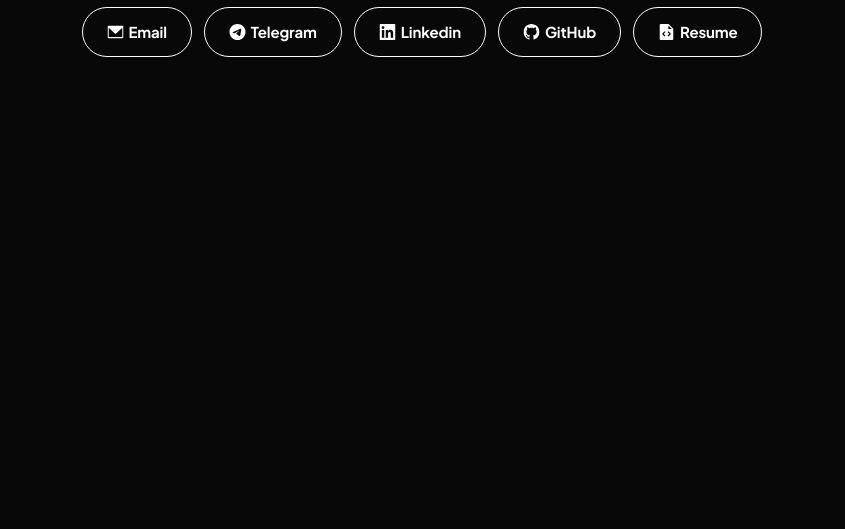
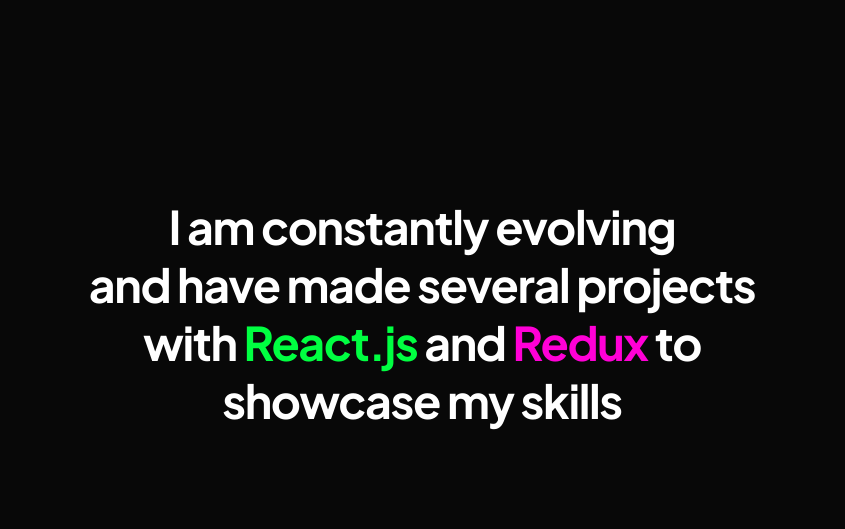
Before and after one commit to iandyone/cv, a plain HTML site: page index.html in a window 1280 px wide. Shown: the part 603-1132 px from the top of the page, without its empty margins (218-1063 px from the left). Before the commit the page ends 820 px from the top, so only its background shows below. Drawn offline with Linux system fonts and the light colour scheme.

Commit message:
summary block

```diff
--- a/index.html
+++ b/index.html
@@ -1,11 +1,13 @@
 <!DOCTYPE html>
 <html lang="en">
+
 <head>
     <meta charset="UTF-8">
     <meta name="viewport" content="width=device-width, initial-scale=1.0">
     <link rel="stylesheet" href="./css/style.css">
     <title>Andrei Bernatski CV</title>
 </head>
+
 <body>
     <main class="wraper">
         <article class="main">
@@ -14,18 +16,27 @@
                     <img src="img/waving_hand.png" alt="waving_hand">
                 </div>
                 <p class="main__text">Hey! I’m Andrei Bernatski<br>I’m a Front-end Developer 🛠️.<br><span>I am an
-                        actively developing specialist and with a dream to become part of a cool team</span>🔥.</p>
+                        actively developing specialist and with a dream to become a part of a cool team</span>🔥.</p>
                 <div class="main__buttons">
                     <a href="mailto:bernatski.a@gmail.com" class="main__button email"
                         target="_blank"><span>Email</span></a>
                     <a href="https://t.me/iandyone" class="main__button telegram"
                         target="_blank"><span>Telegram</span></a>
-                    <a href="https://www.linkedin.com/in/iandyone" class="main__button linkedin" target="_blank"><span>Linkedin</span></a>
-                    <a href="https://github.com/iandyone" class="main__button github" target="_blank"><span>GitHub</span></a>
+                    <a href="https://www.linkedin.com/in/iandyone" class="main__button linkedin"
+                        target="_blank"><span>Linkedin</span></a>
+                    <a href="https://github.com/iandyone" class="main__button github"
+                        target="_blank"><span>GitHub</span></a>
                     <a href="bernatski_cv.pdf" class="main__button resume" target="_blank"><span>Resume</span></a>
                 </div>
             </div>
         </article>
+        <article class="summary">
+            <div class="summary__container container">
+                <p class="summary__text">I am constantly evolving<br>and have made several projects with
+                    <span>React.js</span> and <span>Redux</span> to showcase my skills</p>
+            </div>
+        </article>
     </main>
 </body>
+
 </html>
--- a/scss/style.scss
+++ b/scss/style.scss
@@ -5,6 +5,8 @@
 $mainColor: #080808;
 $hoverColor: #ffffff1a;
 $white: #ffffff;
+$ping: #ff00d6;
+$green: #00ff41;
 
 %text {
     @include fluidFontSize(24px, 50px, 280px, 1440px, 48px);
@@ -32,6 +34,16 @@
         cursor: pointer;
         background-color: $hoverColor;
         transition: all 0.3s ease;
+    }
+}
+
+%padding {
+    padding: 100px 0px;
+    @media (max-width: 768px) {
+        padding: 70px 0px;
+    }
+    @media (max-width: 480px) {
+        padding: 50px 0px;
     }
 }
 
@@ -65,7 +77,7 @@
 }
 .main {
     /* TODO: уточнить отступы для мобильной версии */
-    padding: 160px 0px;
+    @extend %padding;
     &__container {
         display: flex;
         justify-content: center;
@@ -87,13 +99,12 @@
         margin-bottom: 40px;
 
         span {
-            opacity: 0.45;
+            opacity: .45;
         }
     }
     &__buttons {
         display: flex;
         gap: 12px;
-        width: 100%;
         max-width: 725px;
         flex-wrap: wrap;
         justify-content: center;
@@ -109,3 +120,20 @@
         }
     }
 }
+
+.summary {
+    @extend %padding;
+    max-width: 720px;
+    margin: 0px auto;
+
+    &__text {
+        @extend %text;
+
+        span {
+            color: $green;
+            &:last-child {
+                color: $ping;
+            }
+        }
+    }
+}
```
Also changed, not shown: css/style.css.
